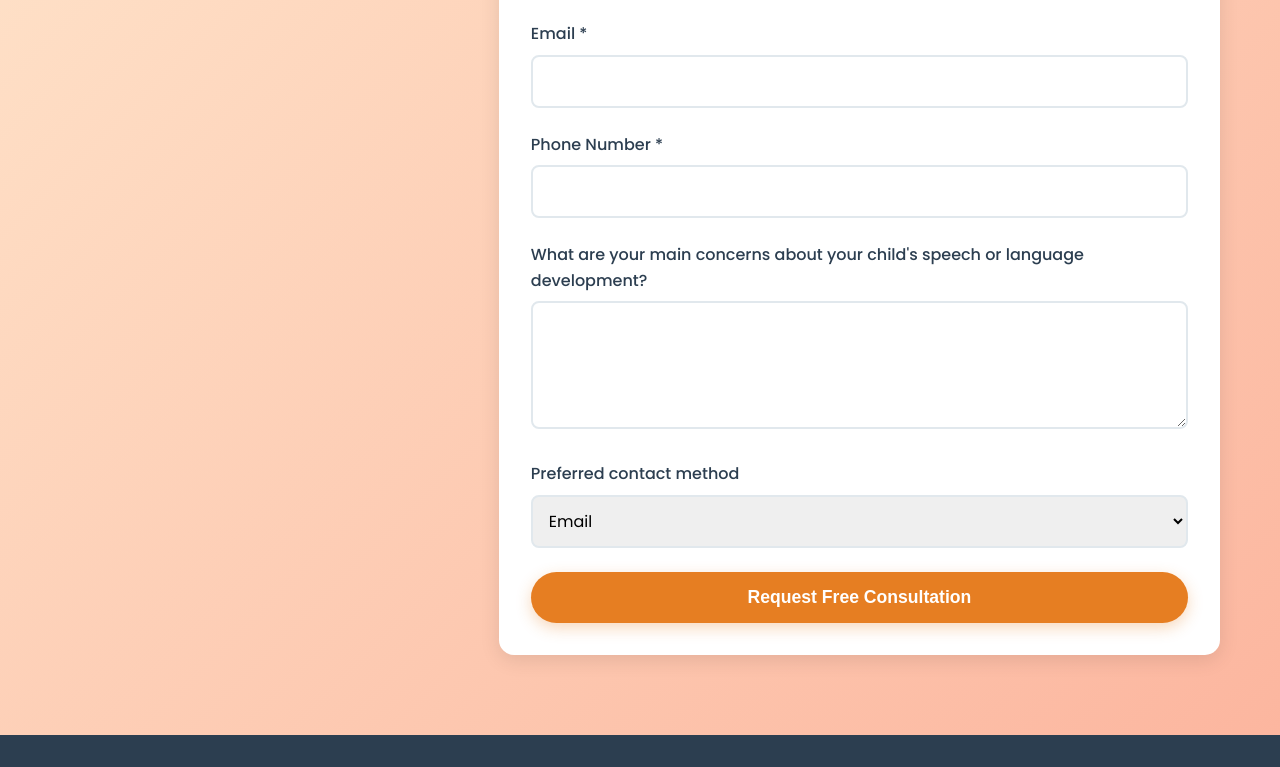
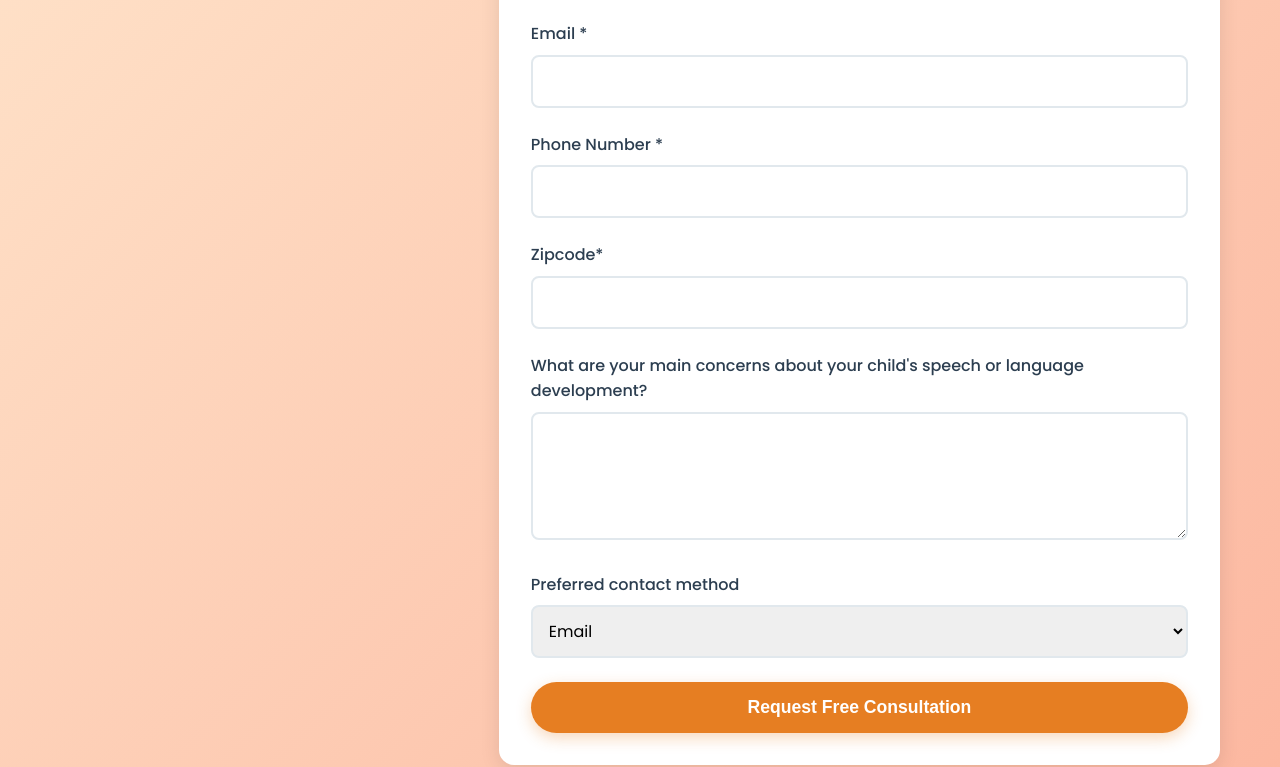
Before and after one commit to ArtAttac/itzybitspeech, a plain HTML site: page index.html in a window 1280 px wide. Shown: the part 5491-6258 px from the top of the page. Drawn offline with Linux system fonts and the light colour scheme.

Commit message:
fix: add zipcode to form

```diff
--- a/index.html
+++ b/index.html
@@ -323,7 +323,7 @@
 
                 <div class="contact-form">
                     <h3>Ready to get started?</h3>
-                    <form id="consultation-form" action="https://formspree.io/f/movkvqbn" method="POST">
+                    <form id="consultation-form" action="https://formspree.io/f/mgvnvvzk" method="POST">
                         <div class="form-group">
                             <label for="parent-name">Parent/Guardian Name *</label>
                             <input type="text" id="parent-name" name="parent-name" required>
@@ -359,11 +359,18 @@
                             <input type="tel" id="phone" name="phone" required>
                         </div>
 
+
+                        <div class="form-group">
+                            <label for="location">Zipcode*</label>
+                            <input type="number" id="zipcode" name="zipcode" required>
+                        </div>
+
                         <div class="form-group">
                             <label for="concerns">What are your main concerns about your child's speech or language
                                 development?</label>
                             <textarea id="concerns" name="concerns" rows="4"></textarea>
                         </div>
+
 
                         <div class="form-group">
                             <label for="preferred-contact">Preferred contact method</label>
```
